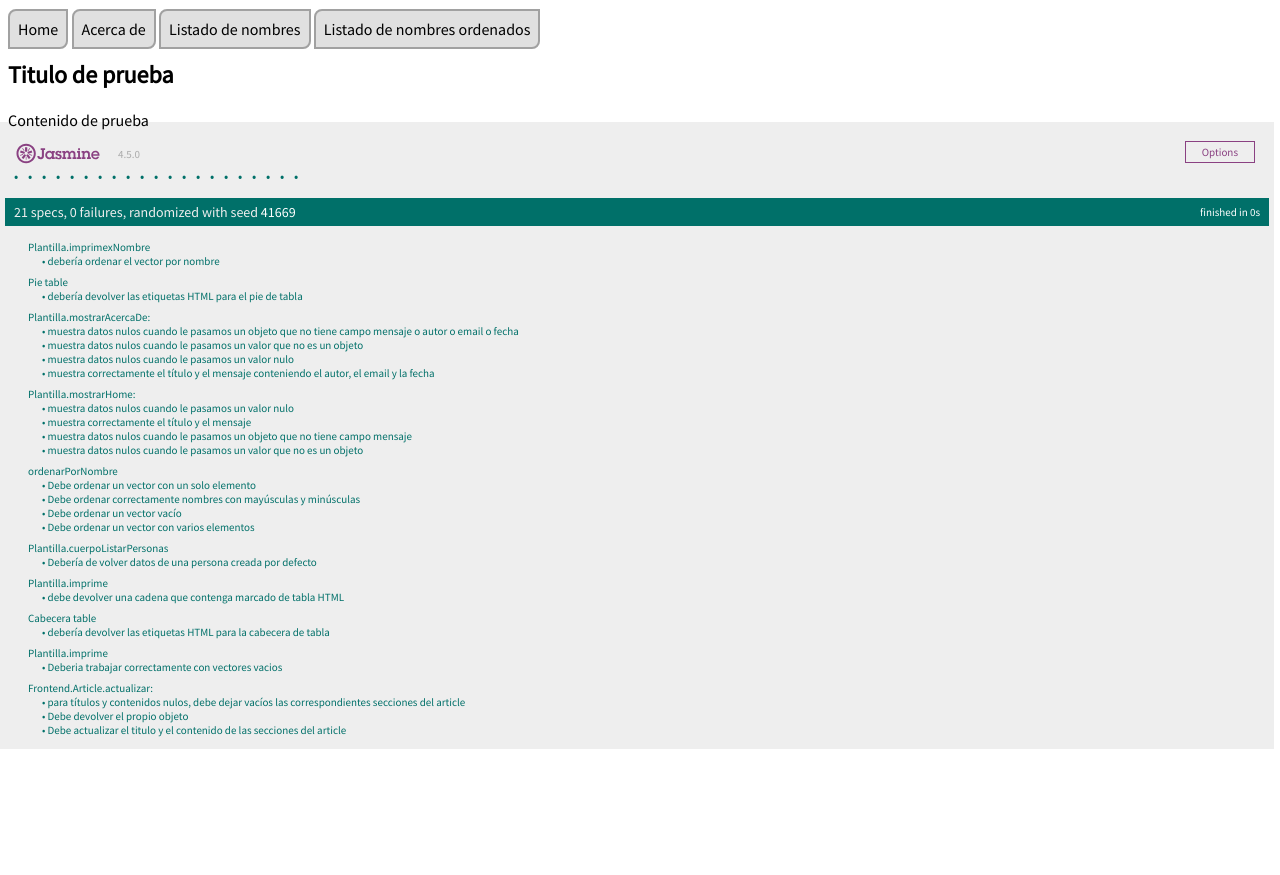
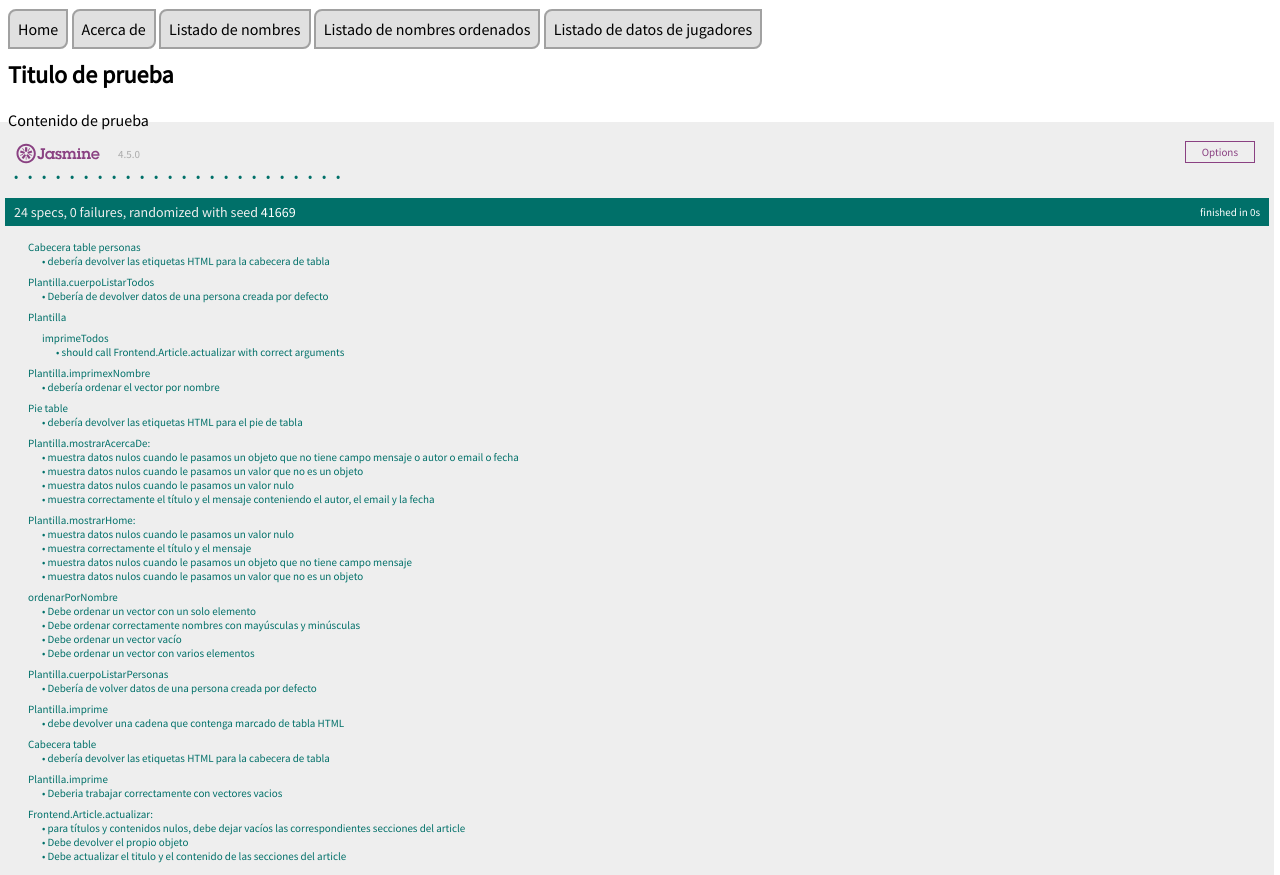
Before and after one commit to UJA-DAGIL-22-23/dagil-2022-2023-practica-3-aor00039, a website with bundled scripts: page front-end/static-files/index.html in a window 1280 px wide. Shown: the part 64-939 px from the top of the page. Before the commit the page ends 813 px from the top, so only its background shows below. Built offline with nearby package versions, Linux system fonts and the light colour scheme.

Commit message:
Realizacion HU-04

```diff
--- a/front-end/static-files/index.html
+++ b/front-end/static-files/index.html
@@ -29,7 +29,9 @@
         <a href="javascript:Plantilla.procesarListarNombres()" class="opcion-principal"
             title="Llama a la ruta /getTodas del MS Plantilla">Listado de nombres</a>
         <a href="javascript:Plantilla.procesarListarNombresOrdenados()" class="opcion-principal"
-            title="Llama a la ruta /getTodas del MS Plantilla">Listado de nombres ordenados</a>
+            title="Listado de nombres ordenados">Listado de nombres ordenados</a>
+        <a href="javascript:Plantilla.procesarListarTodos()" class="opcion-principal"
+            title="Listado de datos de todos los jugadores">Listado de datos de jugadores</a>
     </nav>
 
     <!--
--- a/front-end/static-files/js/ms-plantilla-spec.js
+++ b/front-end/static-files/js/ms-plantilla-spec.js
@@ -279,6 +279,61 @@ describe('Plantilla.cuerpoListarPersonas', () => {
     });
   });
 
+  describe("Cabecera table personas ", function () {
+    it("debería devolver las etiquetas HTML para la cabecera de tabla",
+        function () {
+            expect(Plantilla.cabeceraTablaTodos()).toBe(`<table class="listado-proyectos"><thead><th>ID</th><th>Nombre</th><th>Apellidos</th><th>Día</th><th>Mes</th><th>Año</th><th>Ciudad</th><th>País</th><th>VECTORCOMPETICIONES</th><th>Talla</th><th>NUMMEDALLASOLIMPICAS</th><th>Posicion</th></thead><tbody>`);
+        });
+});
+
+describe('Plantilla.cuerpoListarTodos', () => {
+    it('Debería de devolver datos de una persona creada por defecto', () => {
+      // Arrange
+      const p = {
+        data: {
+          nombre: 'Juan',
+          apellidos: 'Pérez',
+          nacimiento: { dia: '2', mes: '3', Año: '1990' },
+          direccion: { ciudad: 'Madrid', pais: 'España' },
+          vectorCompeticiones: '2016,2022',
+          talla: '180',
+          numMedallasOlimpicas: '3',
+          posicion: 'Rematador',
+        },
+        ref: {
+          '@ref': {
+            ID: 'person-1',
+            id: '123',
+          },
+        },
+      };
+      const expectedOutput = '<tr title="person-1"><td>123</td><td>Juan</td><td>Pérez</td><td>2</td><td>3</td><td>1990</td><td>Madrid</td><td>España</td><td>2016,2022</td><td>180</td><td>3</td><td>Rematador</td></tr>';
+      const actualOutput = Plantilla.cuerpoListarTodos(p);
+      expect(actualOutput).toEqual(expectedOutput);
+    });
+  });
+
+  describe("Plantilla", function() {
+    describe("imprimeTodos", function() {
+
+      beforeEach(function() {
+        spyOn(Frontend.Article, "actualizar");
+      });
+
+      it("should call Frontend.Article.actualizar with correct arguments", function() {
+        const vector = [{ ref: { "@ref": { ID: "1", id: "123" } }, data: { nombre: "John", apellidos: "Doe", nacimiento: { dia: 1, mes: 1, Año: 2000 }, direccion: { ciudad: "Madrid", pais: "España" }, vectorCompeticiones: ["comp1", "comp2"], talla: "M", numMedallasOlimpicas: 2, posicion: 1 } }];
+        const expectedMensaje = '<table class="listado-proyectos"><thead><th>ID</th><th>Nombre</th><th>Apellidos</th><th>Día</th><th>Mes</th><th>Año</th><th>Ciudad</th><th>País</th><th>VECTORCOMPETICIONES</th><th>Talla</th><th>NUMMEDALLASOLIMPICAS</th><th>Posicion</th></thead><tbody><tr title="1"><td>123</td><td>John</td><td>Doe</td><td>1</td><td>1</td><td>2000</td><td>Madrid</td><td>España</td><td>comp1,comp2</td><td>M</td><td>2</td><td>1</td></tr></tbody></table>';
+
+        Plantilla.imprimeTodos(vector);
+
+        expect(Frontend.Article.actualizar).toHaveBeenCalledWith("Listado de personas", expectedMensaje);
+      });
+
+    });
+  });
+
+
+
 
 /*
 IMPORTANTE
--- a/front-end/static-files/js/ms-plantilla.js
+++ b/front-end/static-files/js/ms-plantilla.js
@@ -20,17 +20,17 @@ Plantilla.datosDescargadosNulos = {
 
 Plantilla.plantillaTags = {
     "ID": " ID ",
-    "NOMBRE ": " NOMBRE ",
-    "APELLIDOS ": " APELLIDOS ",
-    "DIA": " DIA ",
-    "MES": " MES ",
-    "ANO": " ANO ",
-    "CIUDAD": " CIUDAD ",
-    "PAIS": " PAIS ",
-    "VECTORCOMPETICIONES": " VECTORCOMPETICIONES ",
-    "TALLA": " TALLA ",
-    "NUMMEDALLASOLIMPICAS": " NUM MEDALLAS OLIMIPICAS ",
-    "POSICION": " POSICION "
+    "nombre ": " nombre ",
+    "apellidos ": " apellidos ",
+    "dia": " dia ",
+    "mes": " mes ",
+    "Año": " Año ",
+    "ciudad": " ciudad ",
+    "pais": " pais ",
+    "vectorCompeticiones": " vectorCompeticiones ",
+    "talla": " talla ",
+    "numMedallasOlimpicas": " numMedallasOlimpicas ",
+    "posicion": " posicion "
 }
 
 
@@ -204,3 +204,26 @@ Plantilla.imprimexNombre = function (vector) {
 
     Frontend.Article.actualizar("Listado de personas ordenado por nombre", mensaje);
 }
+
+// Cuarta historia de usuario
+Plantilla.procesarListarTodos = function () {
+    this.recupera(this.imprimeTodos);
+}
+
+Plantilla.imprimeTodos = function (vector) {
+    let mensaje = "";
+    mensaje += Plantilla.cabeceraTablaTodos();
+    vector.forEach(e => mensaje += Plantilla.cuerpoListarTodos(e))
+    mensaje += Plantilla.pieTabla();
+
+    Frontend.Article.actualizar("Listado de personas", mensaje);
+}
+
+Plantilla.cabeceraTablaTodos = function () {
+    return `<table class="listado-proyectos"><thead><th>ID</th><th>Nombre</th><th>Apellidos</th><th>Día</th><th>Mes</th><th>Año</th><th>Ciudad</th><th>País</th><th>VECTORCOMPETICIONES</th><th>Talla</th><th>NUMMEDALLASOLIMPICAS</th><th>Posicion</th></thead><tbody>`;
+  }
+
+  Plantilla.cuerpoListarTodos = function (p) {
+    const d = p.data
+    return `<tr title="${p.ref['@ref'].ID}"><td>${p.ref['@ref'].id}</td><td>${d.nombre}</td><td>${d.apellidos}</td><td>${d.nacimiento.dia}</td><td>${d.nacimiento.mes}</td><td>${d.nacimiento.Año}</td><td>${d.direccion.ciudad}</td><td>${d.direccion.pais}</td><td>${d.vectorCompeticiones}</td><td>${d.talla}</td><td>${d.numMedallasOlimpicas}</td><td>${d.posicion}</td></tr>`;
+}
```
